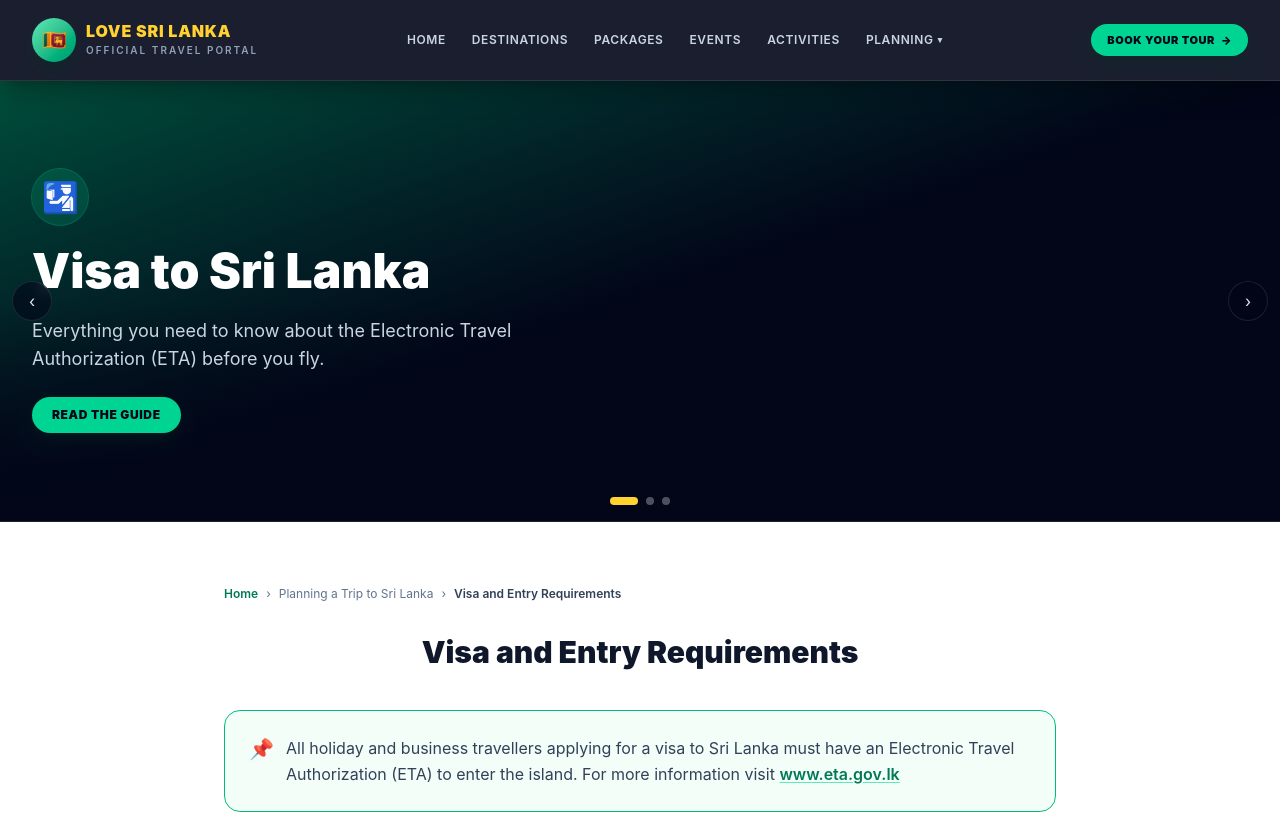
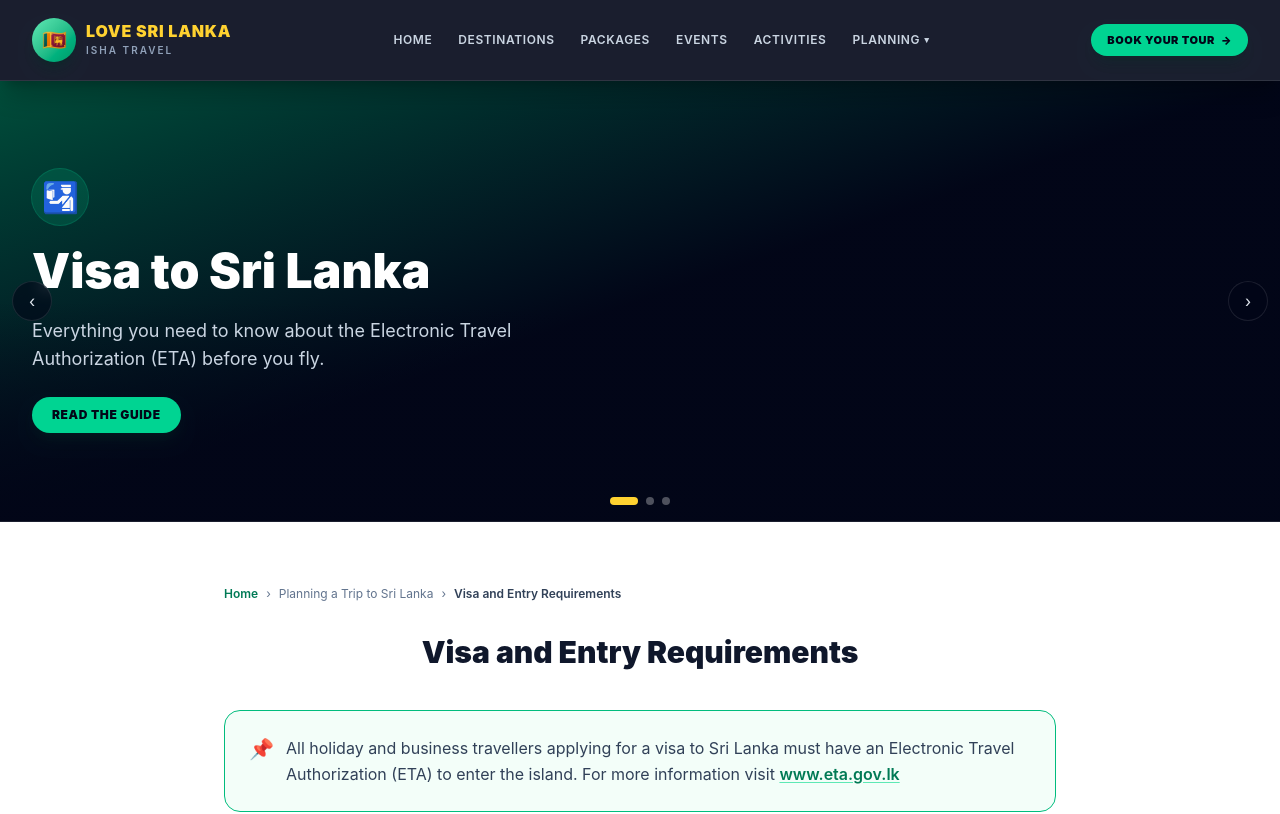
Before and after one commit to IsuruPromuditha/ishatravels, a React (Vite) app in the folder client/: page /visa-entry-requirements in a window 1280 px wide. Shown: the top 814 px of the page. Built offline with nearby package versions, Linux system fonts and the light colour scheme.

Commit message:
modify the page

```diff
--- a/client/src/components/common/Header.jsx
+++ b/client/src/components/common/Header.jsx
@@ -60,7 +60,7 @@ const Header = () => {
                 Love Sri Lanka
               </span>
               <span className="mt-1 block text-[9px] sm:text-[10px] font-semibold uppercase tracking-[0.2em] text-slate-400">
-                Official Travel Portal
+                ISHA TRAVEL
               </span>
             </span>
           </Link>
```
